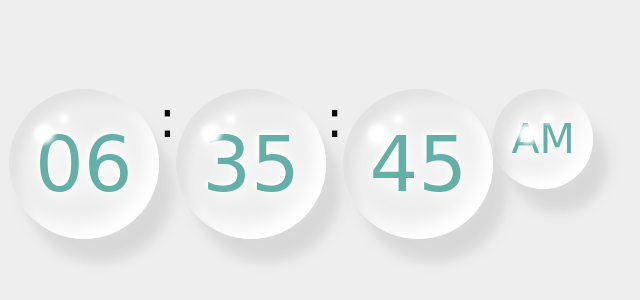
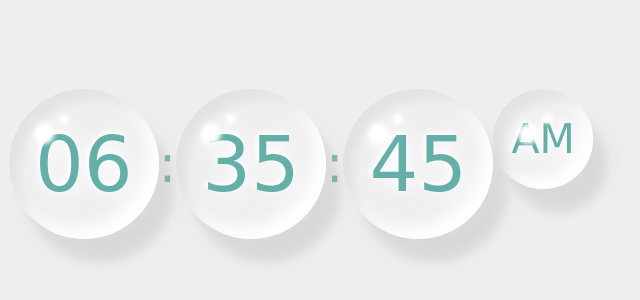
Before and after one commit to Aarigan/CFP2-AMS-DigitalHoursWaterDrop1, a plain HTML site: page index.html in a window 1280 px wide. Shown: the part 236-536 px from the top of the page, 339-979 px from the left. Drawn offline with Linux system fonts and the light colour scheme; a web font is replaced by a local one.

Commit message:
Update style.css

```diff
--- a/css/style.css
+++ b/css/style.css
@@ -68,7 +68,7 @@ span {
   font-size: 3.2em;
 }
 
-.coma {
+.colon {
   display: flex;
   align-items: center;
   color: rgb(100, 176, 169);
```
